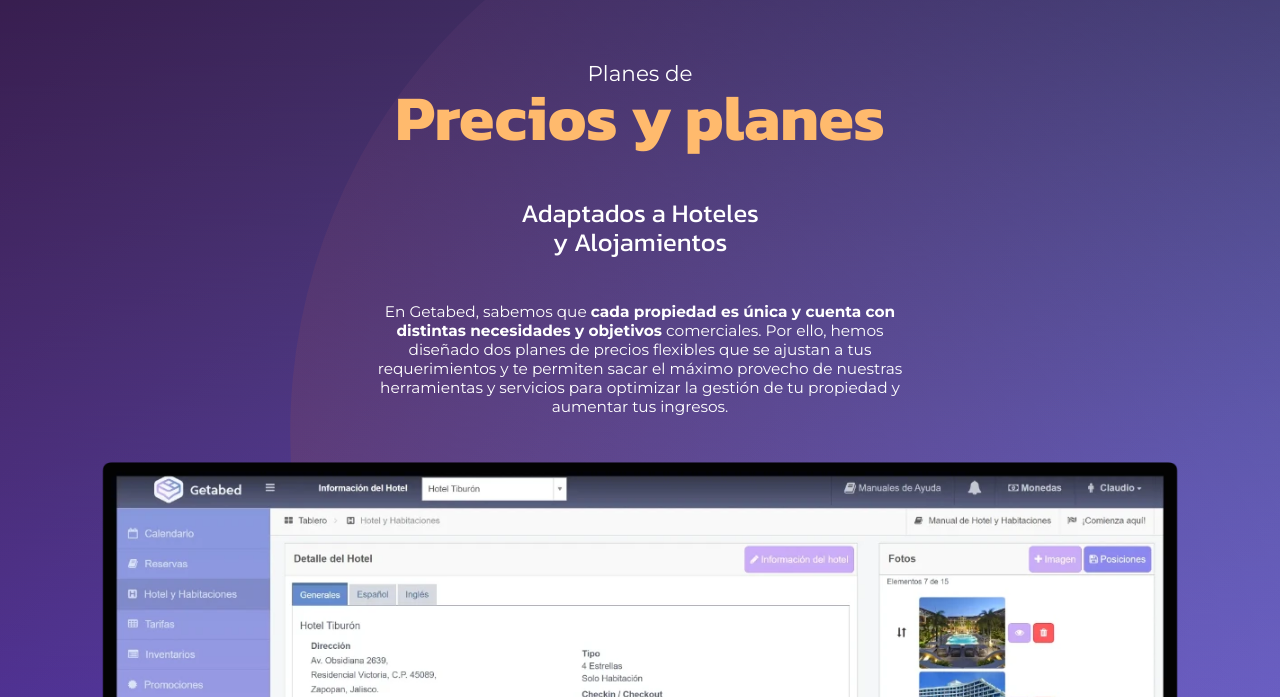
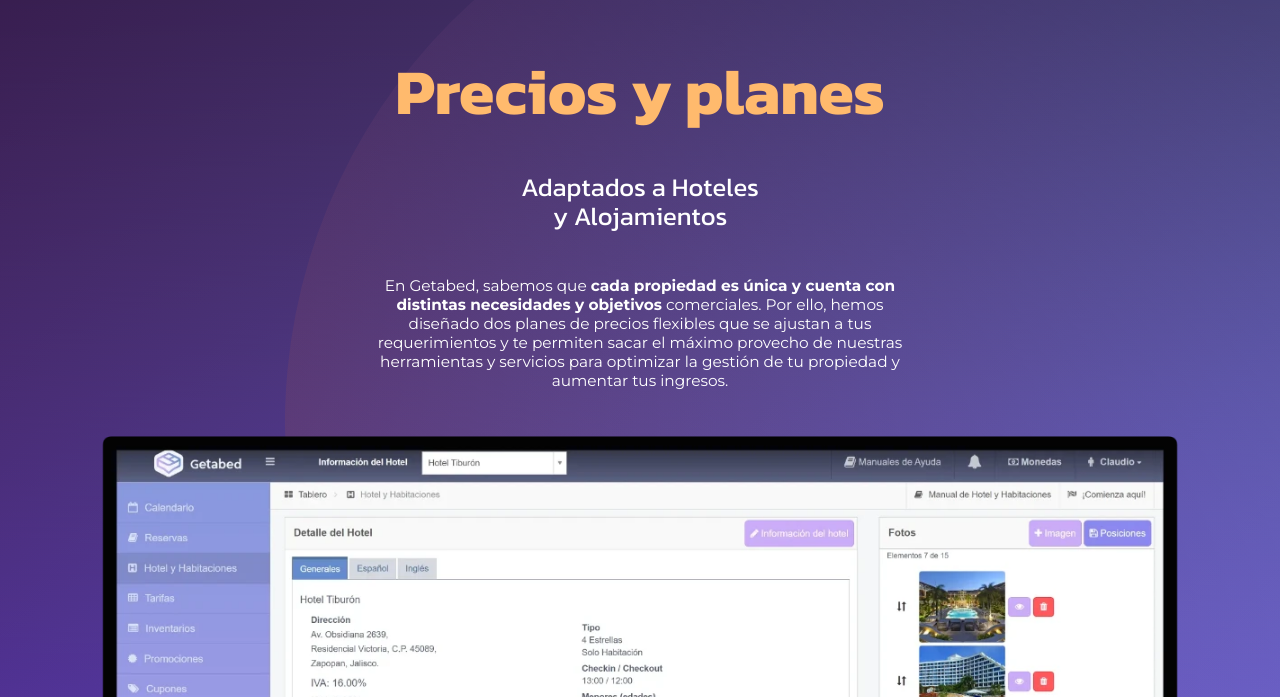
Before and after one commit to claudiomonzoni/Getabed, a website built with Vite: page preciosyplanes.html in a window 1280 px wide. Shown: the part 103-800 px from the top of the page. Built offline with nearby package versions, Linux system fonts and the light colour scheme.

Commit message:
quitando texto que esta arriba del encabezado de la seccion precios y planes

```diff
--- a/preciosyplanes.html
+++ b/preciosyplanes.html
@@ -139,7 +139,6 @@
     </div>
     <div class="hero-precios">
       <div class="bandeja">
-        <div class="mini">Planes de</div>
         <h1>
           <b>Precios y planes</b>
         </h1>
```
